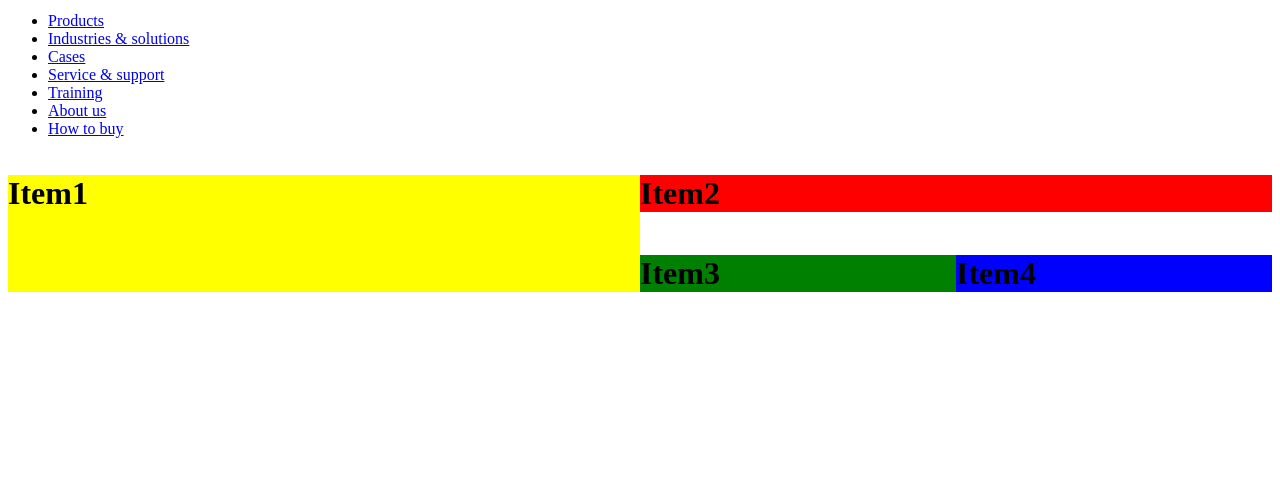
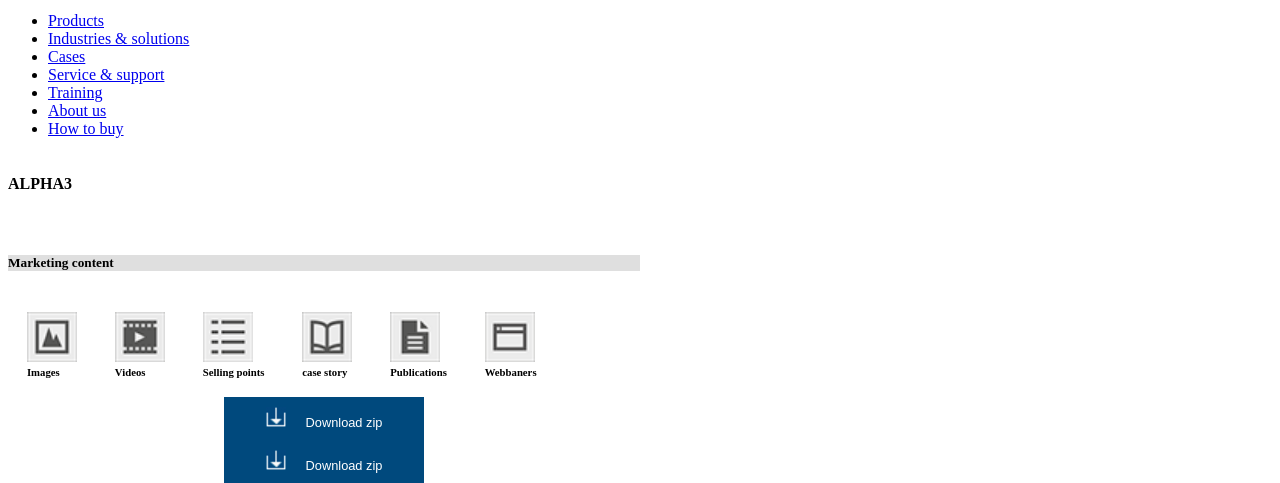
Before and after one commit to Dannyfk/Grundfos, a PHP site: page /searchresult.php in a window 1280 px wide. Shown: the part 1198-1681 px from the top of the page. Before the commit the page ends 1490 px from the top, so only its background shows below. Run offline with PHP 8.4, Linux system fonts and the light colour scheme.

Commit message:
searchresultlist css

```diff
--- a/css/searchresult.css
+++ b/css/searchresult.css
@@ -1,3 +1,5 @@
+/* search result list */
+
 .listresult {
     display: grid;
     grid-template-columns: 2fr 1fr 1fr;
@@ -10,7 +12,7 @@
     grid-row-start: 1;
     grid-row-end: 3;
 
-    background-color: yellow;
+    height: 250px;
   }
 
 .listresultitem2 {
@@ -19,7 +21,6 @@
     grid-row-start: 1;
     grid-row-end: 2;
 
-    background-color: red;
 }
 
 .listresultitem3 {
@@ -28,7 +29,7 @@
     grid-row-start: 2;
     grid-row-end: 3;
 
-    background-color: green;
+    text-align: center;
 }
 
 .listresultitem4 {
@@ -37,5 +38,41 @@
     grid-row-start: 2;
     grid-row-end: 3;
 
-    background-color: blue;
+    text-align: center;
 }
+
+.listresultmaterialtype {
+    float: left;
+    margin: 3%;
+
+}
+
+.listresultmaterialtypeheader {
+    font-size: 1em;
+    background-color: #dfdfdf;
+
+}
+
+.listresultmaterialtypeicon {
+    width: 50px;
+    text-align: center;
+}
+
+.listresultmaterialtypetext {
+    margin: 0px;
+}
+
+.listresultbutton {
+    color: white;
+    background-color: #00497d;
+    border: 0px;
+    width: 200px;
+    font-size: 0.8em;
+    padding: 10px;
+}
+
+.listresultbuttonicon {
+    width: 20px;
+    margin-right: 20px;
+    margin-left: 0px;
+}
--- a/searchresult.php
+++ b/searchresult.php
@@ -10,12 +10,59 @@
 include 'header.php';
      ?>
 
-  <div class="listresult">
-    <h1 class="listresultitem1">Item1</h1>
-    <h1 class="listresultitem2">Item2</h1>
-    <h1 class="listresultitem3">Item3</h1>
-    <h1 class="listresultitem4">Item4</h1>
-  </div>
+  <section class="listresult">
+    <div class="listresultitem1">
+      <h4>ALPHA3<h4>
+      <img src=""
+    </div>
+    <div class="listresultitem2">
+      <div class="listresultmaterialtypeheader">
+        <h5>Marketing content<h5>
+      </div>
+      <div class="listresultmaterialtype">
+        <a href="...">
+          <img class="listresultmaterialtypeicon" src="../Grundfos/images/materialtypes/imagesicon.png">
+        </a>
+        <h6 class="listresultmaterialtypetext">Images</h6>
+      </div>
+      <div class="listresultmaterialtype">
+        <a href="...">
+          <img class="listresultmaterialtypeicon" src="../Grundfos/images/materialtypes/videosicon.png">
+        </a>
+        <h6 class="listresultmaterialtypetext">Videos</h6>
+      </div>
+      <div class="listresultmaterialtype">
+        <a href="...">
+          <img class="listresultmaterialtypeicon" src="../Grundfos/images/materialtypes/sellingpointsicon.png">
+        </a>
+        <h6 class="listresultmaterialtypetext">Selling points</h6>
+      </div>
+      <div class="listresultmaterialtype">
+        <a href="...">
+          <img class="listresultmaterialtypeicon" src="../Grundfos/images/materialtypes/casestoriesicon.png">
+        </a>
+        <h6 class="listresultmaterialtypetext">case story</h6>
+      </div>
+      <div class="listresultmaterialtype">
+        <a href="...">
+          <img class="listresultmaterialtypeicon" src="../Grundfos/images/materialtypes/publicationsicon.png">
+        </a>
+        <h6 class="listresultmaterialtypetext">Publications</h6>
+      </div>
+      <div class="listresultmaterialtype">
+        <a href="...">
+          <img class="listresultmaterialtypeicon" src="../Grundfos/images/materialtypes/webbannersicon.png">
+        </a>
+        <h6 class="listresultmaterialtypetext">Webbaners</h6>
+      </div>
+    </div>
+    <div class="listresultitem3">
+    <button class="listresultbutton" type="button"><img class="listresultbuttonicon" src="../grundfos/images/downloadzipicon.png">Download zip</button>
+    </div>
+    <div class="listresultitem4">
+    <button class="listresultbutton" type="button"><img class="listresultbuttonicon" src="../grundfos/images/downloadzipicon.png">Download zip</button>
+    </div>
+  </section>
 
   </body>
 </html>
```
Also changed, not shown: images/downloadzipicon.png (added).
